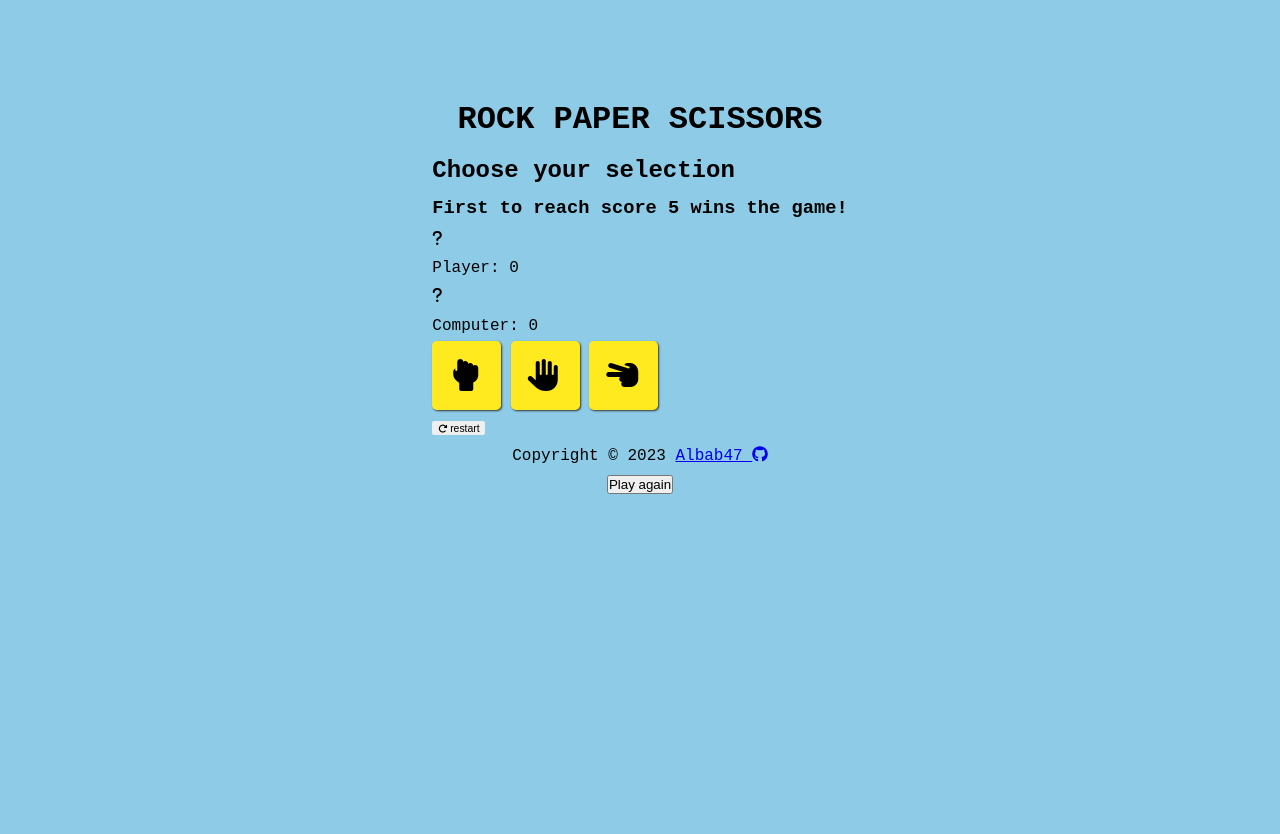
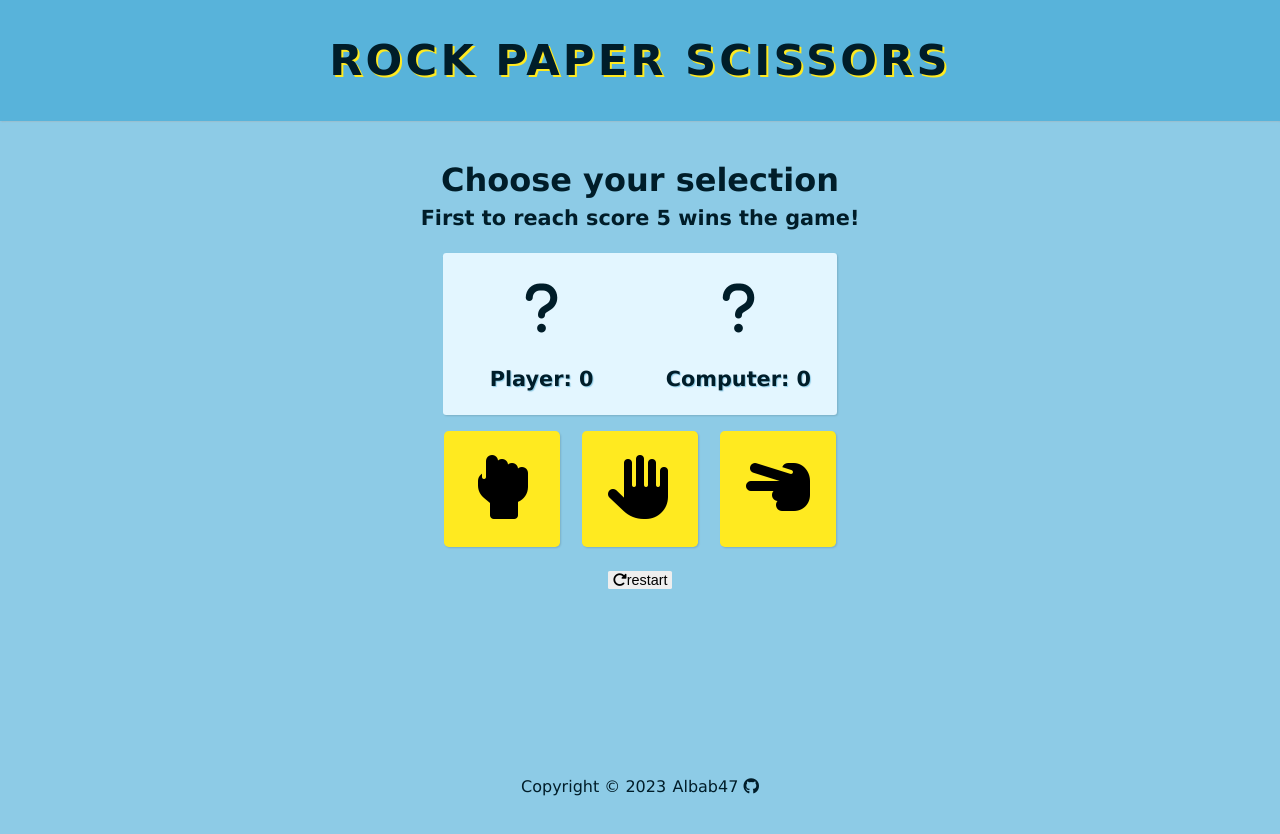
Before and after one commit to Albab47/rock-paper-scissors, a plain HTML site: page index.html in a window 1280 px wide. Before the commit the page ends 800 px from the top, so only its background shows below. Drawn offline with Linux system fonts and the light colour scheme; a web font is replaced by a local one.

Commit message:
Add styling for UI

```diff
--- a/style.css
+++ b/style.css
@@ -1,145 +1,199 @@
-* {
+:root {
+    --primary-color: #FFEA20;
+    --secendary-color: #8DCBE6;
+    --primary-dark: #001d29;
+    --primary-white: #E3F6FF;
+    --primary-header: #58b3da;
+}
+
+*,
+::before,
+::after {
     padding: 0;
     margin: 0;
     box-sizing: border-box;
 }
 
 body {
-    font-family: 'Courier New', Courier, monospace;
-    background-color: #8DCBE6;
-    /* border: 1px solid #ffe920; */
-    border-radius: .3rem;
-    max-width: 30rem;
-    width: 90%;
-    margin: 4rem auto;
-    padding: 1.7rem 0;
-    display: flex;
-    flex-direction: column;
-    justify-content: center;
-    align-items: center;
-    line-height: 1.8;
-    font-size: 1rem;
+    font-family: Verdana, Geneva, Tahoma, sans-serif;
+    background-color: var(--secendary-color);
+    color: var(--primary-dark);
+    line-height: 1.7;
+    height: 100vh;
+    margin-bottom: 6rem;
+    position: relative;
+    overflow-y: hidden;
 }
 
-h4 {
-    font-weight: 500;
-    text-shadow: 1px 1px 2px #8DCBE6;
+button {
+    border: none;
+    cursor: pointer;
+    outline: none;
+    background-color: var(--primary-color);
+    border-radius: .6rem;
 }
 
-#heading {
-    font-size: 2rem;
-    font-weight: 600;
-    text-shadow: 1px 1px 1px #FFEA20;
+a {
+    text-decoration: none;
+    color: var(--primary-dark);
+}
+/* HEADER */
+.header {
+    display: flex;
+    justify-content: center;
+    padding: 1.5rem 0;
+    background-color: var(--primary-header);
+    box-shadow: 1px 0px 2px rgb(167, 167, 167);
 }
 
-.final-result {
-    font-size: .87rem;
-    font-weight: 550;
-    margin-bottom: 1rem;
-    margin-bottom: 1.3rem;
+.title {
+    font-size: 2.7rem;
+    letter-spacing: .2rem;
+    color: var(--primary-dark);
+    font-family: 'Slackey', cursive;
+    text-shadow: 2px 2px 0px var(--primary-color);
 }
 
-.text {
-    margin-bottom: 0.5rem;
-    font-size: .9rem;
+/* MAIN */
+
+main {
+    margin-top: 2rem;
+    text-align: center;
+}
+
+.scoreboard {
+    margin-bottom: 1rem;
+}
+
+.score-info {
+    font-size: 2rem;
+}
+
+.score-massage {
+    font-size: 1.3rem;
+    margin-top: -.4rem;
+}
+
+.score-container {
+    display: flex;
+    justify-content: space-around;
+    align-items: center;
+    text-align: center;
+    max-width: 24.6rem;
+    margin: 1rem auto;
+    padding: .6rem 0;
+    background-color: #E3F6FF;
+    border-radius: .2rem;
+    box-shadow: 1px 1px 2px rgba(0, 0, 0, 0.136);
+}
+
+.score-box {
+    width: 10rem;
+}
+
+.score-box .sign {
+    font-size: 3.5rem;
+}
+
+.score-box .score {
+    font-size: 1.3rem;
+    font-weight: 600;
+    text-shadow: 1px 1px 1px var(--secendary-color);
+    margin-top: .3rem;
+    margin-bottom: .5rem;
+}
+
+.buttons {
+    display: flex;
+    align-items: center;
+    justify-content: center;
+    gap: 1.4rem;
 }
 
 .btn {
-    background-color: #FFEA20;
-    width: 4.3rem;
-    height: 4.3rem;
+    background-color: var(--primary-color);
+    width: 7.23rem;
+    height: 7.23rem;
     color: #000;
     border: none;
     border-radius: .3rem;
-    box-shadow: 1px 1px 2px rgb(54, 54, 54);
+    box-shadow: 1px 1px 2px rgba(0, 0, 0, 0.136);
 }
 
 .btn:hover {
-    transform: scale(1.05);
-    transition: .4s;
+    background-color: #fff06c;
+    transition: .5s;
 }
 
-.buttons i {
-    font-size: 2rem
+.btn .sign {
+    font-size: 4rem;
 }
 
-.round-result {
+/* RESTART BTN */
+.restart-btn {
     color: #000;
-    margin-top: .8rem;
-    text-shadow: 1px 1px 1px #FFEA20;
-}
-
-#score-board {
-    background-color: #E3F6FF;
-    border-radius: .2rem;
-    box-shadow: 1px 1px 2px rgba(0, 0, 0, 0.136);
-    width: 19rem;
-    height: auto;
-    margin-top: 1rem;
-    padding: 1rem 1.5rem;
-    display: flex;
-    flex-direction: column;
-}
-
-.score {
-    display: flex;
-    justify-content: space-between;
-    align-items: center;
-}
-
-.win-text, .lose-text {
-    font-size: .7rem;
-    border-top: 1px solid rgba(0, 0, 0, 0.187);
-    padding-top: .4rem;
-    margin: .5rem;
-    font-weight: 600;
-    clear: both;
-    display: inline-block;
-    overflow: hidden;
-    white-space: nowrap;
-}
-.computer,
-.player {
-    display: flex;
-    flex-direction: column;
-    align-items: center;
-    gap: .3rem;
-}
-
-.pAgain-btn {
-    white-space: nowrap;
-    text-align: center;
-    border: none;
-    width: 4.3rem;
-    display: flex;
-    flex-direction: column;
-    justify-content: center;
-    align-items: center;
-    font-size: .7rem;
-    padding: .5rem 1rem;
-    border-radius: 1.5rem;
-    background-color: rgb(37, 116, 243);
-    color: #fff;
-    cursor: pointer;
-}
-
-.restart-btn {
-    /* background-color: rgb(37, 116, 243); */
-    color: #000;
-    border: 1px solid #EEE;
-    width: auto;
+    background-color:#EEE;
     border-radius: .1rem;
-    font-size: .65rem;
-    margin-top: .7rem;
+    font-size: .9rem;
+    margin-top: 1.5rem;
     padding: .05rem .3rem;
 }
 
-.restart-btn:hover {
-    background-color: rgb(222, 222, 222);
-    border: none;
+/* FOOTER */
+
+.footer {
+    position: absolute;
+    bottom: 0;
+    left: 0;
+    display: flex;
+    align-items: center;
+    justify-content: center;
+    gap: .4rem;
+    width: 100%;
 }
 
-button i {
-    margin-right: .18rem;
-    font-size: .57rem
+/* The Overlay (background) */
+.overlay {
+    display: none;
+    position: fixed;
+    z-index: 1;
+    top: 0;
+    left: 0;
+    width: 100%;
+    height: 100%;
+    background-color: rgba(0,0,0,0.8);
+    /* opacity: .9; */
+    overflow-x: hidden;
 }
+
+/* .overlay.active {
+    display: block;
+} */
+
+/* Position the content inside the overlay */
+.modal {
+    position: relative;
+    top: 50%;
+    left: 50%;
+    width: 18rem;
+    background-color: var(--secendary-color);
+    color: var(--primary-dark);
+    padding: 2rem;
+    border-radius: .5rem;
+    font-size: 1.7rem;
+    text-align: center;
+    transform: translate(-50%,-50%);
+}
+
+.modal-title {
+    font-size: 2.3rem;
+    font-weight: bold;
+}
+
+.btn-playagain {
+    padding: .7rem 1.4rem;
+    margin-top: 1.3rem;
+    margin-bottom: 1rem;
+    font-size: 1rem;
+    font-weight: 600;
+}
```
